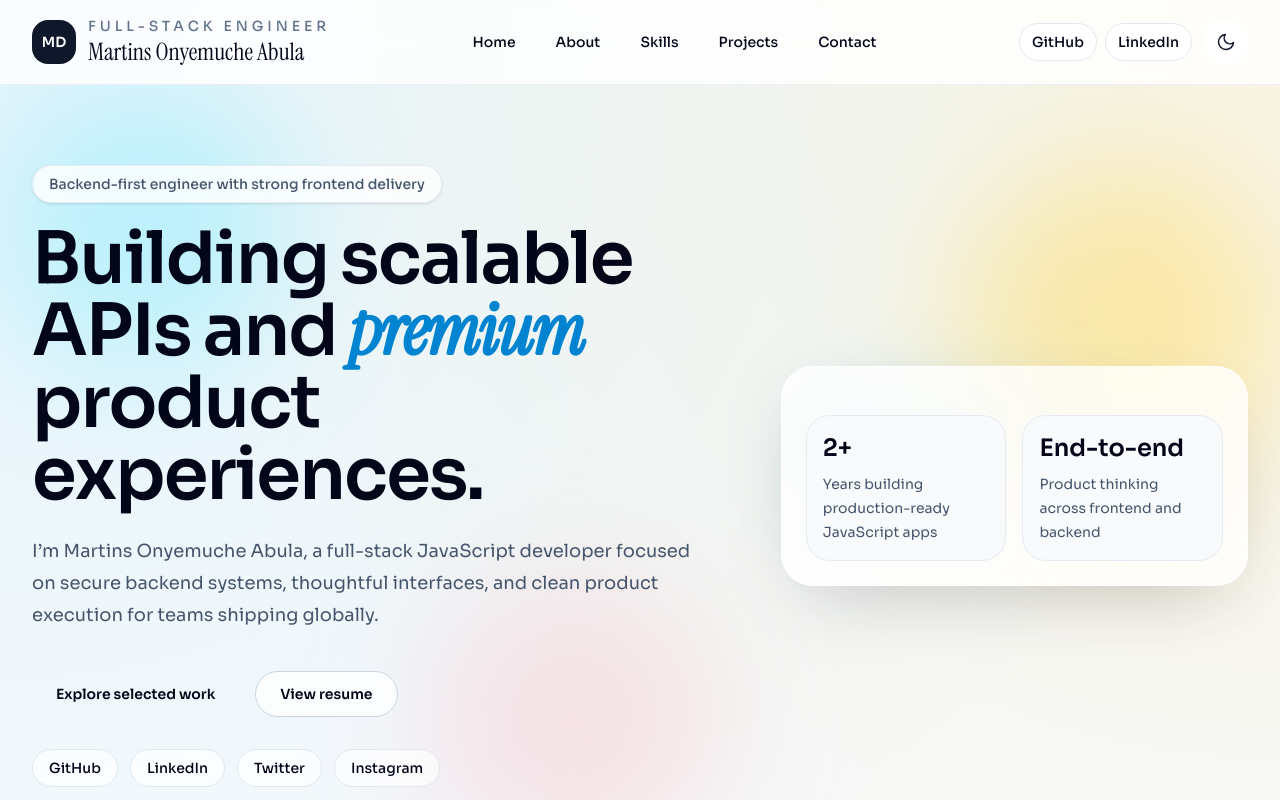
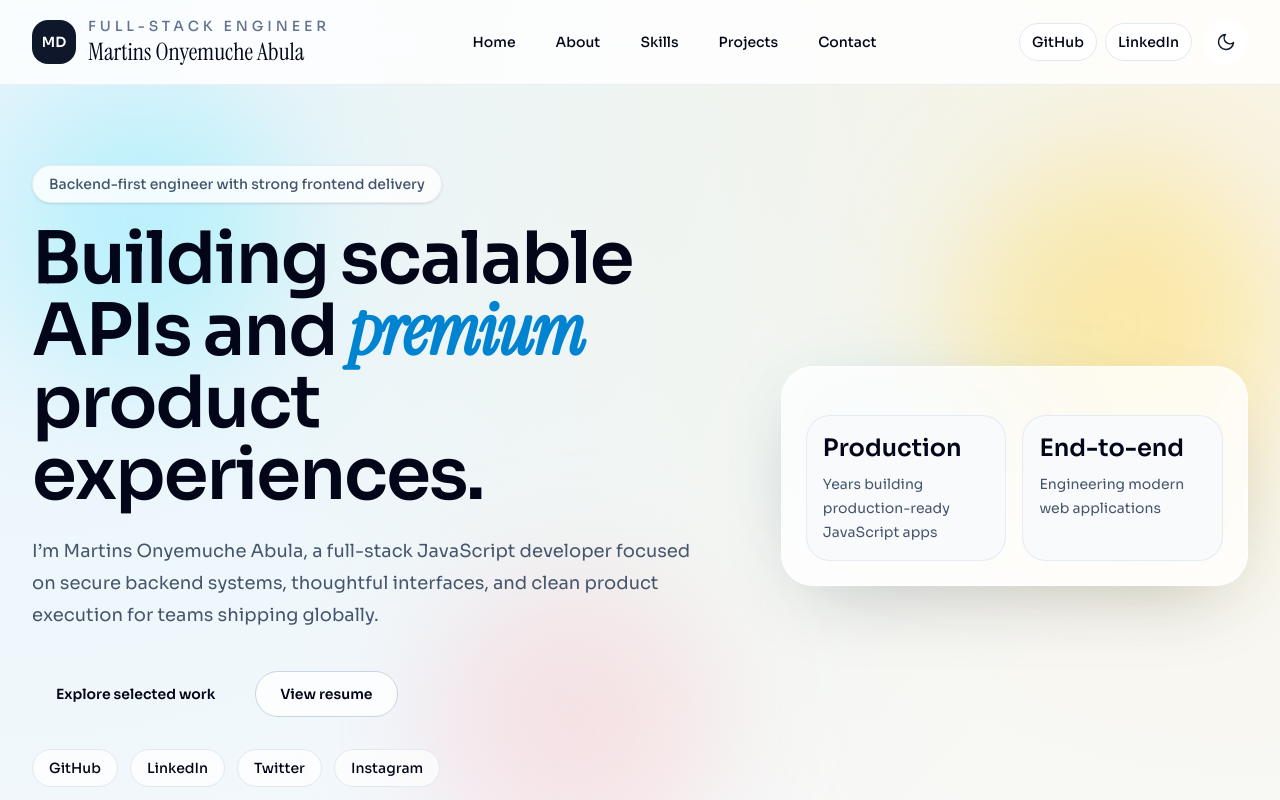
Before and after one commit to mdmuche/ABULAMARTINS, a React (Vite) app: page / in a window 1280 px wide. Shown: the top 800 px of the page. Built offline with nearby package versions, Linux system fonts and the light colour scheme.

Commit message:
update: hero stats

```diff
--- a/src/data/portfolio.js
+++ b/src/data/portfolio.js
@@ -26,10 +26,13 @@ export const socialLinks = [
 ];
 
 export const heroStats = [
-  { value: "2+", label: "Years building production-ready JavaScript apps" },
+  {
+    value: "Production",
+    label: "Years building production-ready JavaScript apps",
+  },
   {
     value: "End-to-end",
-    label: "Product thinking across frontend and backend",
+    label: "Engineering modern web applications",
   },
 ];
 
```
